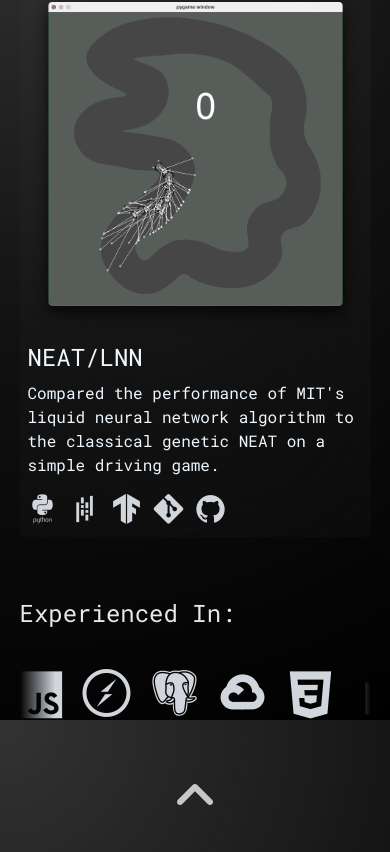
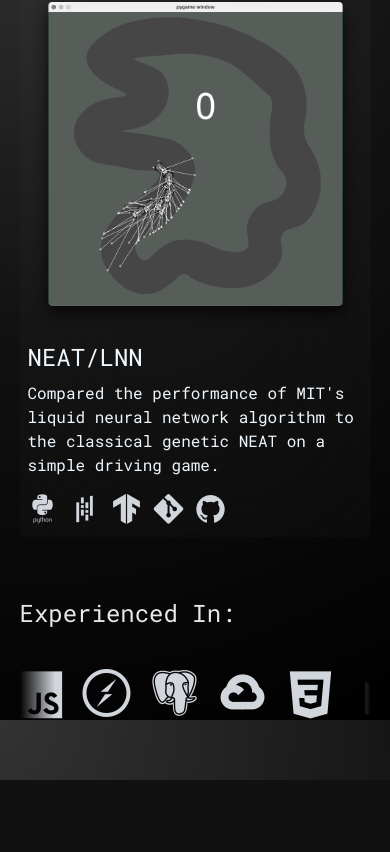
Before and after one commit to vivan-sinha/vivan-sinha.github.io, a React (Vite) app: page / in a window 390 px wide. Shown: the part 3500-4352 px from the top of the page. After the commit the page ends 4280 px from the top, so only its background shows below. Built offline with nearby package versions, Linux system fonts and the light colour scheme.

Commit message:
scroll arrows refined

```diff
--- a/src/Home.jsx
+++ b/src/Home.jsx
@@ -43,9 +43,6 @@ export default function Home() {
     const topArrowTimeout = useRef(null)
     const hoverArrowTimeout = useRef(false)
 
-    const hoveringBottomArrow = useRef(false)
-    const bottomArrowTimeout = useRef(null)
-
     function handleArrowEnter(arrowRef, timeoutRef) {
         if (arrowRef == hoveringTopArrow && hoverArrowTimeout.current) {
             return
@@ -55,7 +52,7 @@ export default function Home() {
             if (arrowRef.current) {
                 scrollToElement(startRef)
             }
-        }, [800])
+        }, [1000])
     }
 
 
@@ -68,6 +65,9 @@ export default function Home() {
     const [startBlinking, setStartBlinking] = useState(false)
     const [stopBlinking, setStopBlinking] = useState(false)
 
+    const [scrollDirection, setScrollDirection] = useState(true);
+    const prevScrollY = useRef(0);
+
     useEffect(() => {
         function handleScroll() {
             setStopBlinking(true)
@@ -76,6 +76,13 @@ export default function Home() {
             } else {
                 setScrollDown(true)
             }
+
+            if (window.scrollY > prevScrollY.current) {
+                setScrollDirection(true);
+            } else {
+                setScrollDirection(false);
+            }
+            prevScrollY.current = window.scrollY;
         }
         document.addEventListener('scroll', handleScroll)
 
@@ -86,7 +93,6 @@ export default function Home() {
         return () => {
             document.removeEventListener('scroll', handleScroll)
             clearTimeout(topArrowTimeout.current)
-            clearTimeout(bottomArrowTimeout.current)
         }
     }, [])
 
@@ -116,7 +122,8 @@ export default function Home() {
                         <NameCard toggleContactForm={toggleContactForm}></NameCard>
 
                         <CardSpotlightEffect intensity={'0.1'}customCSS={'hidden lg:block rounded-2xl'}>
-                            <i className={`self-center justify-self-center fa-solid fa-angle-${scrollDown? 'down' : 'up'} text-5xl px-10 py-3 text-white/75 ${scrollDown && startBlinking && !stopBlinking  ? 'animate-blink' : ''}`}
+                            <i className={`self-center justify-self-center fa-solid fa-angle-${scrollDown? 'down' : 'up'} text-5xl px-10 py-3 text-white ${scrollDown && startBlinking && !stopBlinking  ? 'animate-blink' : ''}
+                            transition-opacity duration-300 opacity-25 hover:opacity-75`}
                             onClick={() => {scrollToElement(startRef)}}
                             onMouseEnter={()=>handleArrowEnter(hoveringTopArrow, topArrowTimeout)}
                             onMouseLeave={()=>handleArrowLeave(hoveringTopArrow, topArrowTimeout)}
@@ -157,35 +164,25 @@ export default function Home() {
                         <h1 className='text-2xl 2xl:text-3xl mb-10 text-gray-200'>Experienced In:</h1>
                         <TechScroller title='all' technologies={allTechnologies}/>
                     </div>
-                    <div className='flex flex-row justify-center rounded-2xl mt-10'>
-                    <CardSpotlightEffect intensity={'0.1'} customCSS={'rounded-2xl'}>
-                            <i className='fa-solid fa-angle-up self-center justify-self-center text-5xl px-10 py-3 text-white/75'
-                            onClick={() => {
-                                hoverArrowTimeout.current = true
-                                window.scrollTo({top:0, behavior:'smooth'});
-                                setTimeout(() => {
-                                    hoverArrowTimeout.current = false
-                                }, [1000])
-                            }}
-                            onMouseEnter={()=>{
-                                hoverArrowTimeout.current = true
-                                handleArrowEnter(hoveringBottomArrow, bottomArrowTimeout)
-                                setTimeout(()=> {
-                                    hoverArrowTimeout.current=false
-                                }, [1000])
-                            }}
-                            onMouseLeave={()=>{
-                                hoverArrowTimeout.current = true
-                                handleArrowLeave(hoveringBottomArrow, bottomArrowTimeout)
-                                setTimeout(()=> {
-                                    hoverArrowTimeout.current=false
-                                }, [1000])
-                            }}
-                            />
-                        </CardSpotlightEffect>
-                        </div>
+
                 </div>
             </div>
+            <div
+            className={`hidden lg:flex flex-row justify-center rounded-full fixed bottom-15 right-15
+            transition-opacity duration-300 ease-in-out
+            ${((prevScrollY.current > window.innerHeight * 1.2) && !scrollDirection) ? 'z-auto opacity-100' : '-z-10 opacity-0'}`}
+            onClick={() => {
+
+                    window.scrollTo({top:0, behavior:'smooth'});
+
+
+            }}>
+                <CardSpotlightEffect intensity={'0.1'}
+                    customCSS={`rounded-full`}>
+                        <i className='fa-solid fa-angle-up self-center justify-self-center text-5xl px-4 py-3 text-white/75'
+                        />
+                    </CardSpotlightEffect>
+                    </div>
         </CardSpotlightEffect>
     )
 }
--- a/src/components/NameCard.jsx
+++ b/src/components/NameCard.jsx
@@ -91,7 +91,7 @@ function SmallScreenName() {
 function LargeScreenName({toggleContactForm}) {
     return (
 
-        <div className='hidden lg:flex h-[90vh] flex-col justify-items-center space-y-5 justify-center items-center'>
+        <div className='hidden lg:flex h-[90vh] flex-col justify-items-center justify-center items-center space-y-5 pt-10'>
             <div className='flex flex-row items-center space-x-5 justify-center text-center'>
                 <PFP/>
                 <div>
```
